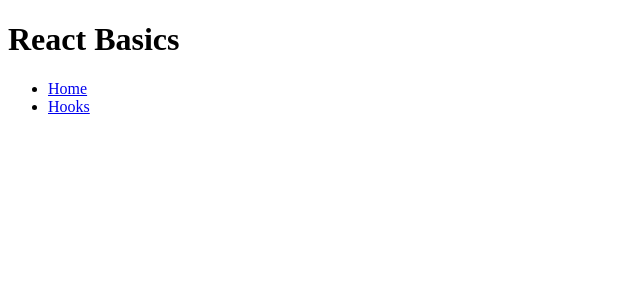
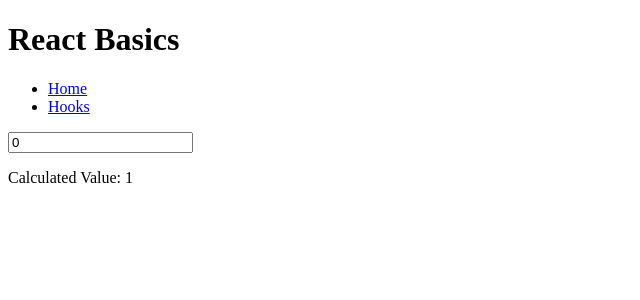
Before and after one commit to ShubhamPatel2305/conquer-web, a React (Vite) app in the folder Practice/04_react/practice/week-6/basics/: page /usememoassignment/as1 in a window 1280 px wide. Shown: the top 300 px of the page, without its empty margins (0-640 px from the left). Built offline with nearby package versions, Linux system fonts and the light colour scheme.

Commit message:
useMemo assignment 1

```diff
--- a/Practice/04_react/practice/week-6/basics/src/App.jsx
+++ b/Practice/04_react/practice/week-6/basics/src/App.jsx
@@ -18,6 +18,7 @@
 import UseCallbackNeed from './components/UseCallbackNeed'
 import CustomHooks from './components/CustomHooks'
 import { Assignment2 } from './components/usememoassignment/Assignment2'
+import { Assignment1 } from './components/usememoassignment/Assignment1'
 
 var globalCounter = 4;
 
@@ -103,6 +104,7 @@
           <Route path="/usecallbackneed" element={ <UseCallbackNeed /> } />
           <Route path="/customhooks" element={<CustomHooks />} />
           <Route path="/usememoassignment/as2" element={<Assignment2 />} />
+          <Route path="/usememoassignment/as1" element={<Assignment1 />} />
         </Routes>
       </>
     </Router>
--- /dev/null
+++ b/Practice/04_react/practice/week-6/basics/src/components/usememoassignment/Assignment1.jsx
@@ -0,0 +1,27 @@
+import { useMemo, useState } from "react";
+
+// In this assignment, your task is to create a component that performs an expensive calculation (finding the factorial) based on a user input.
+// Use useMemo to ensure that the calculation is only recomputed when the input changes, not on every render.
+
+export function Assignment1() {
+    const [input, setInput] = useState(0);
+    // Your solution starts here
+    const expensiveValue = useMemo(()=>{
+        let fact = 1;
+        for(let i = 1; i <= input; i++){
+            fact *= i;
+        }
+        return fact;
+    },[input]);
+
+    return (
+        <div>
+            <input
+                type="number"
+                value={input}
+                onChange={(e) => setInput(Number(e.target.value))}
+            />
+            <p>Calculated Value: {expensiveValue}</p>
+        </div>
+    );
+}
```
